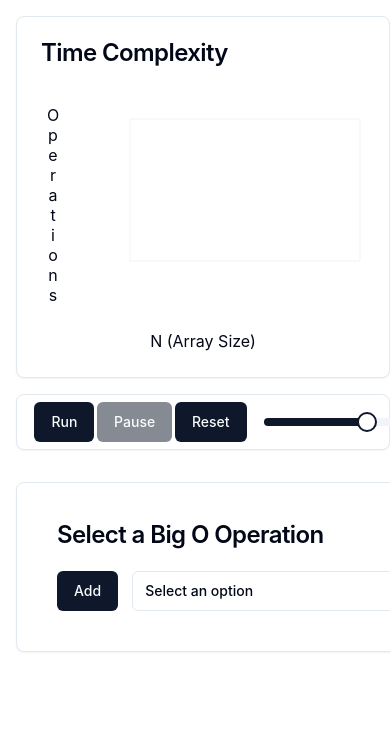
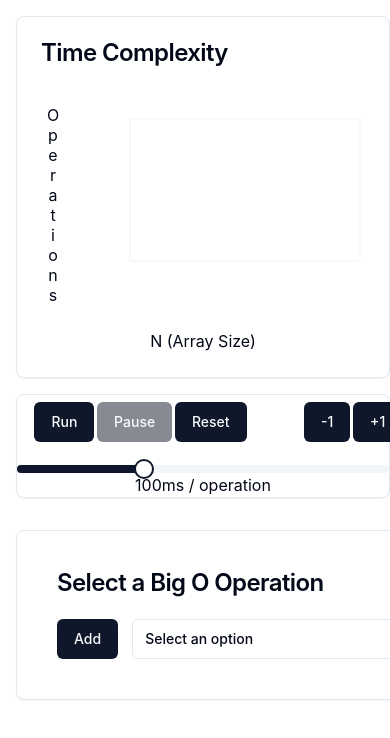
Before and after one commit to Unsynx/bigovisual, a React (Vite) app: page / in a window 390 px wide. Shown: the top 738 px of the page. Built offline with nearby package versions, Linux system fonts and the light colour scheme.

Commit message:
Minor tweaks.

```diff
--- a/src/App.css
+++ b/src/App.css
@@ -33,6 +33,14 @@
 
   .graph {
     align-self: center;
+  }
+
+  .button_row_parent {
+    flex-direction: column !important;
+  }
+
+  .speed_slider {
+    margin-top: 1em;
   }
 }
 
--- a/src/App.tsx
+++ b/src/App.tsx
@@ -143,9 +143,11 @@ function App() {
               <div className='button_row'>
                 <Button onClick={() => setTicking(() => true)} disabled={ticking}>{isLoading(ticking)}Run</Button>
                 <Button onClick={() => setTicking(() => false)} disabled={!ticking}>Pause</Button>
-                <Button onClick={() => reset()}>Reset</Button>
+                <Button onClick={() => reset()} style={{marginRight: "4em"}}>Reset</Button>
+                <Button onClick={() => setCount(() => count - 1)}>-1</Button>
+                <Button onClick={() => setCount(() => count + 1)}>+1</Button>
               </div>
-              <Slider defaultValue={[1e2]} max={150} step={1} className='speed_slider' onValueChange={(value) => setTickSpeed(value[0])}/>
+              <Slider defaultValue={[1e2]} max={300} step={1} className='speed_slider' onValueChange={(value) => setTickSpeed(value[0])}/>
               <p className='tick_speed_data'>{tickSpeed}ms / operation</p>
             </div>
           </Card>
```
